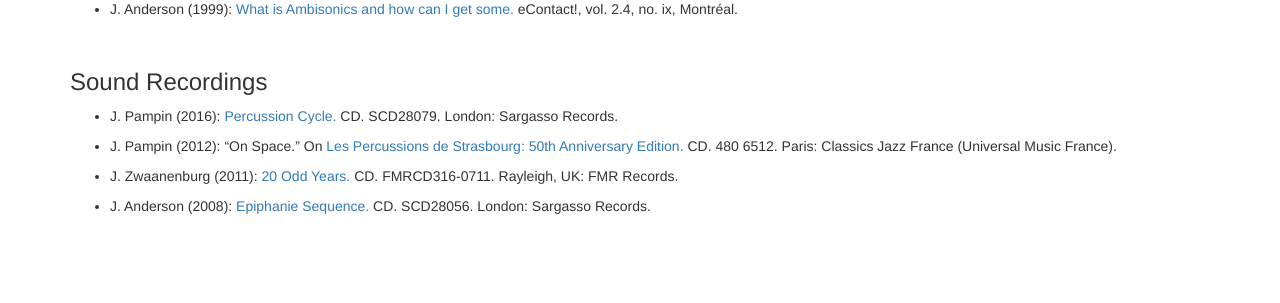
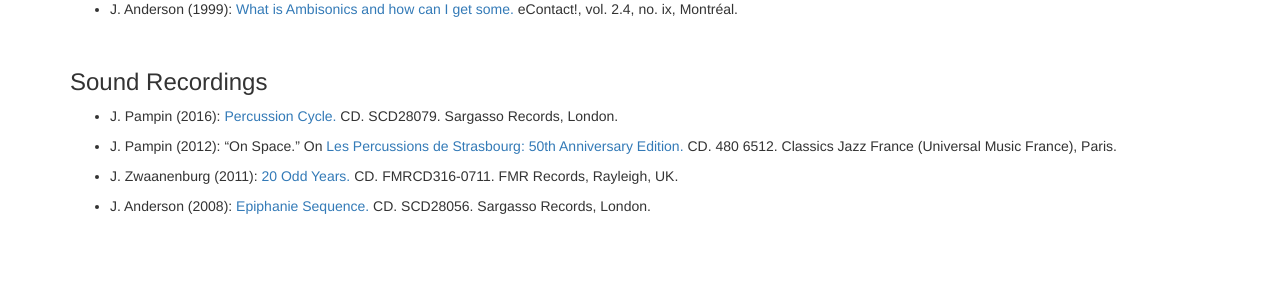
Before and after one commit to ambisonictoolkit/ambisonictoolkit.github.io, a Jekyll site: the page built from documentation/publications.md, in a window 1280 px wide. Shown: the part 506-809 px from the top of the page. Built offline with Jekyll 4.4.1, drawn with Linux system fonts in a browser that asks for light colours; nearby versions of some CDN libraries.

```diff
--- a/documentation/publications.md
+++ b/documentation/publications.md
@@ -22,14 +22,15 @@ permalink: /publications/
 &nbsp;
 
 ### Sound Recordings
+
 <script>/* [DELETE TAGS on JH publication]
-* J. Harrison (2016): [Voyages.](http://www.electrocd.com/en/cat/imed_jh/) CD. IMEDxxxx. Montréal: empreintes DIGITALes.
+* J. Harrison (2016): [Voyages.](http://www.electrocd.com/en/cat/imed_jh/) CD. IMEDxxxx. empreintes DIGITALes, Montréal.
 */</script>
 
-* J. Pampin (2016): [Percussion Cycle.](http://www.sargasso.com/?product=juan-pampin-percussion-cycle) CD. SCD28079. London: Sargasso Records.
+* J. Pampin (2016): [Percussion Cycle.](http://www.sargasso.com/?product=juan-pampin-percussion-cycle) CD. SCD28079. Sargasso Records, London.
 
-* J. Pampin (2012): &#8220;On Space.&#8221; On [Les Percussions de Strasbourg: 50th Anniversary Edition.](http://www.percussionsdestrasbourg.com/wp-content/uploads/2014/07/Livret_Percussions_de_Strasbourg_50e1.pdf) CD. 480 6512. Paris: Classics Jazz France (Universal Music France).
+* J. Pampin (2012): &#8220;On Space.&#8221; On [Les Percussions de Strasbourg: 50th Anniversary Edition.](http://www.percussionsdestrasbourg.com/wp-content/uploads/2014/07/Livret_Percussions_de_Strasbourg_50e1.pdf) CD. 480 6512. Classics Jazz France (Universal Music France), Paris.
 
-* J. Zwaanenburg (2011): [20 Odd Years.](http://www.fmr-records.com/pdffiles/FMRCD316.pdf) CD. FMRCD316-0711. Rayleigh, UK: FMR Records.
+* J. Zwaanenburg (2011): [20 Odd Years.](http://www.fmr-records.com/pdffiles/FMRCD316.pdf) CD. FMRCD316-0711. FMR Records, Rayleigh, UK.
 
-* J. Anderson (2008): [Epiphanie Sequence.](http://www.sargasso.com/?product=joseph-anderson-epiphanie-sequence) CD. SCD28056. London: Sargasso Records.
+* J. Anderson (2008): [Epiphanie Sequence.](http://www.sargasso.com/?product=joseph-anderson-epiphanie-sequence) CD. SCD28056. Sargasso Records, London.
```
